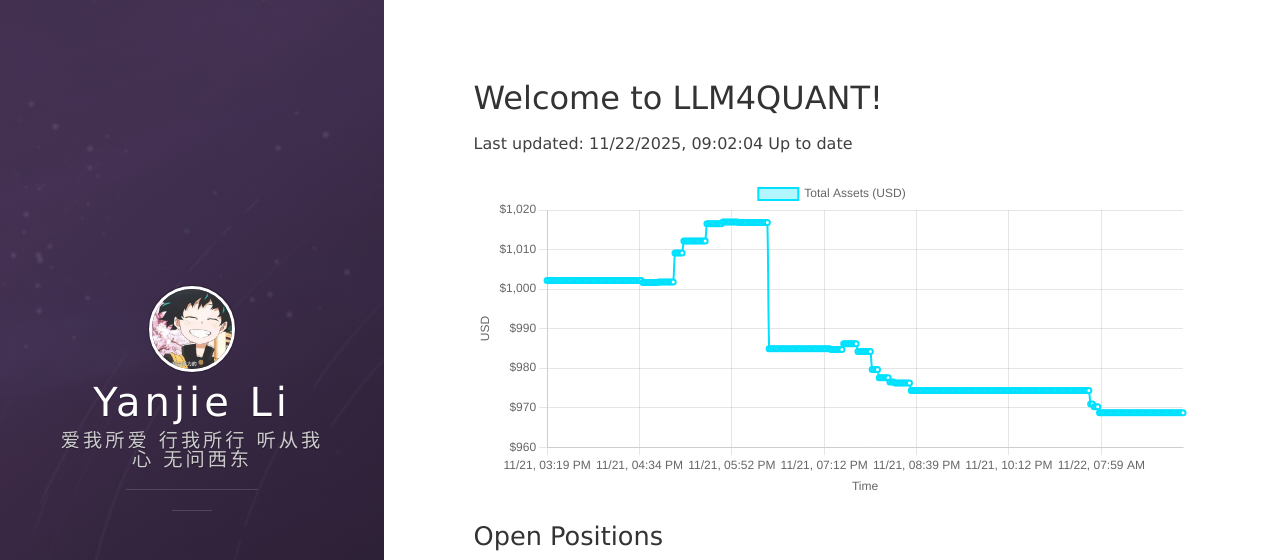
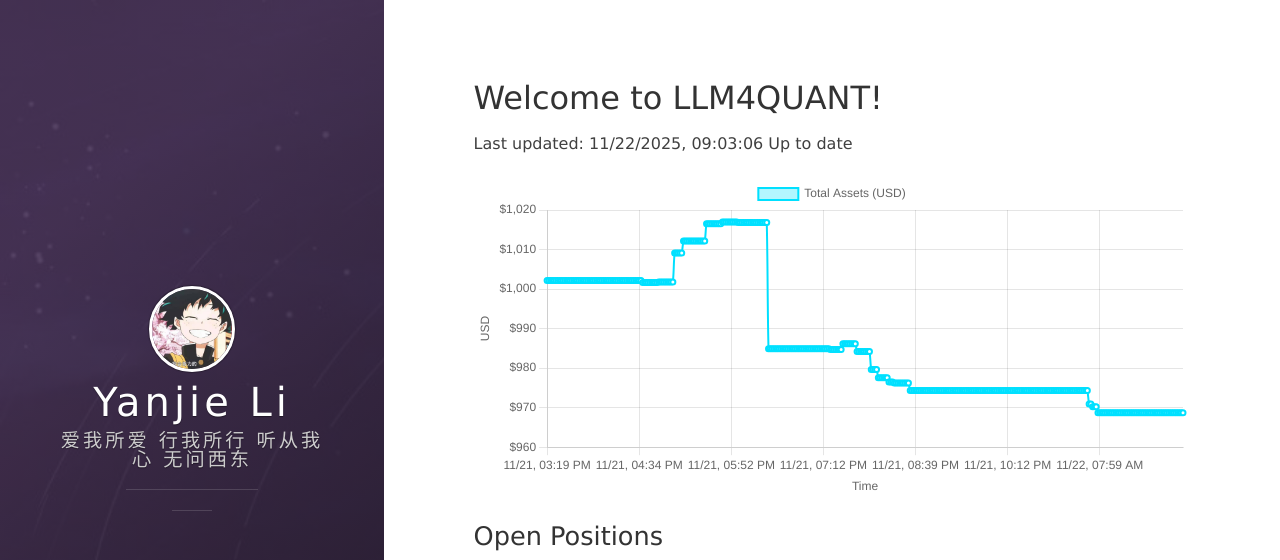
Before and after one commit to leeyegy/leeyegy.github.io, a Jekyll site: the page built from live-trading.html, in a window 1280 px wide and 1026 px high. Shown: the top 560 px of the window. Built offline with Jekyll 4.4.1, drawn with Linux system fonts in a browser that asks for light colours; nearby versions of some CDN libraries.

Commit message:
AccountMonitor: update balance history 2025-11-22T17:03:06+08:00

```diff
--- a/assets/data/binance/balance-history.json
+++ b/assets/data/binance/balance-history.json
@@ -1,5 +1,5 @@
 {
-  "generatedAt": "2025-11-22T17:02:04+08:00",
+  "generatedAt": "2025-11-22T17:03:06+08:00",
   "asset": "total_usd_value",
   "history": [
     {
@@ -1437,6 +1437,10 @@
     {
       "timestamp": "2025-11-22T17:02:04+08:00",
       "totalUsd": 968.69074819
+    },
+    {
+      "timestamp": "2025-11-22T17:03:06+08:00",
+      "totalUsd": 968.69074819
     }
   ]
 }
```
